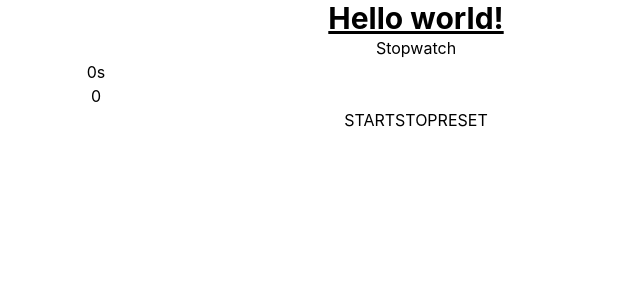
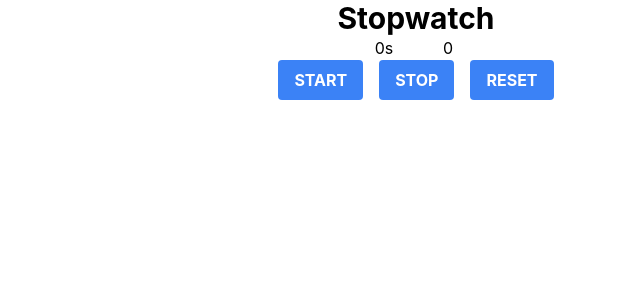
Before and after one commit to Boxte/multi-timer, a React (Create React App) app: page / in a window 1280 px wide. Shown: the top 300 px of the page, without its empty margins (224-864 px from the left). Built offline with nearby package versions, Linux system fonts and the light colour scheme.

Commit message:
feat: a working simple timer

```diff
--- a/src/components/Stopwatch.tsx
+++ b/src/components/Stopwatch.tsx
@@ -45,6 +45,10 @@ const Stopwatch = (props: any) => {
     setIsPaused(!isPaused);
   };
 
+  const handleStop = () => {
+    setIsPaused(true);
+  };
+
   const handleReset = () => {
     setIsActive(false);
     setTime({
@@ -56,16 +60,35 @@ const Stopwatch = (props: any) => {
 
   return (
     <div>
-      <h1 className="text-3xl font-bold underline">Hello world!</h1>
-      Stopwatch
+      <h1 className="text-3xl font-bold">Stopwatch</h1>
+
       <p></p>
-      <div className="flex-none flex-row">
-        <p className="w-1/2">{_time.secs}s</p>
-        <p className="w-1/2">{_time.centiseconds}</p>
+      <div className="flex flex-row">
+        <div className="grow" />
+        <p className="w-16">{_time.secs}s</p>
+        <p className="w-16">{_time.centiseconds}</p>
+        <div className="grow" />
       </div>
-      <button onClick={() => handleStart()}>START</button>
-      <button onClick={() => handlePauseResume()}>STOP</button>
-      <button onClick={() => handleReset()}>RESET</button>
+      <div className="flex-none flex-row space-x-4">
+        <button
+          className="bg-blue-500 hover:bg-blue-700 text-white font-bold py-2 px-4 rounded"
+          onClick={() => handleStart()}
+        >
+          {isActive ? "RESUME" : "START"}
+        </button>
+        <button
+          className="bg-blue-500 hover:bg-blue-700 text-white font-bold py-2 px-4 rounded"
+          onClick={() => handleStop()}
+        >
+          STOP
+        </button>
+        <button
+          className="bg-blue-500 hover:bg-blue-700 text-white font-bold py-2 px-4 rounded"
+          onClick={() => handleReset()}
+        >
+          RESET
+        </button>
+      </div>
     </div>
   );
 };
--- a/src/index.css
+++ b/src/index.css
@@ -1,10 +1,6 @@
 @tailwind base;
 @tailwind components;
 @tailwind utilities;
-
-/* @import "tailwindcss/base";
-@import "tailwindcss/components";
-@import "tailwindcss/utilities"; */
 
 body {
   margin: 0;
```
